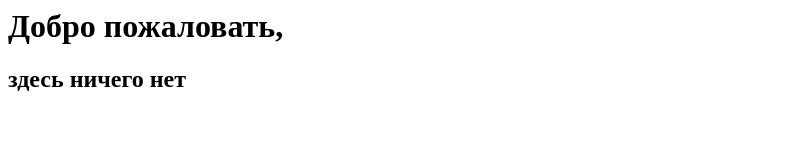
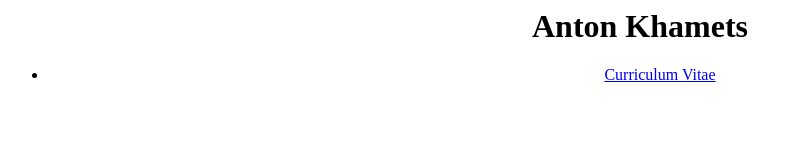
Before and after one commit to colorfulfool/colorfulfool.github.io, a plain HTML site: page index.html in a window 1280 px wide. Shown: the whole page, without its empty margins (0-802 px from the left). Drawn offline with Linux system fonts and the light colour scheme.

Commit message:
Link to CV

```diff
--- a/index.html
+++ b/index.html
@@ -1,2 +1,6 @@
-<h1>Добро пожаловать,</h1>
-<h2>здесь ничего нет</h2>
+<div style="width: 100%; text-align: center;">
+  <h1>Anton Khamets</h1>
+  <ul>
+    <li><a href="/cv/">Curriculum Vitae</a></li>
+  </ul>
+</div>
```
